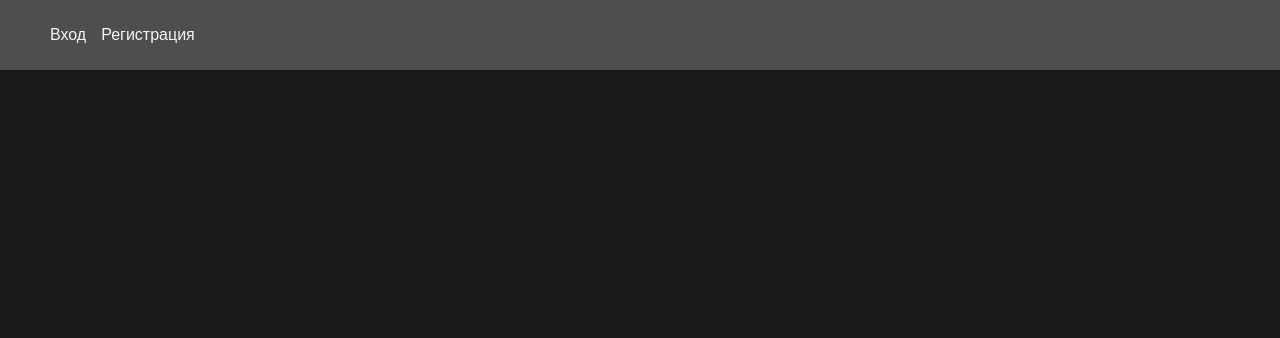
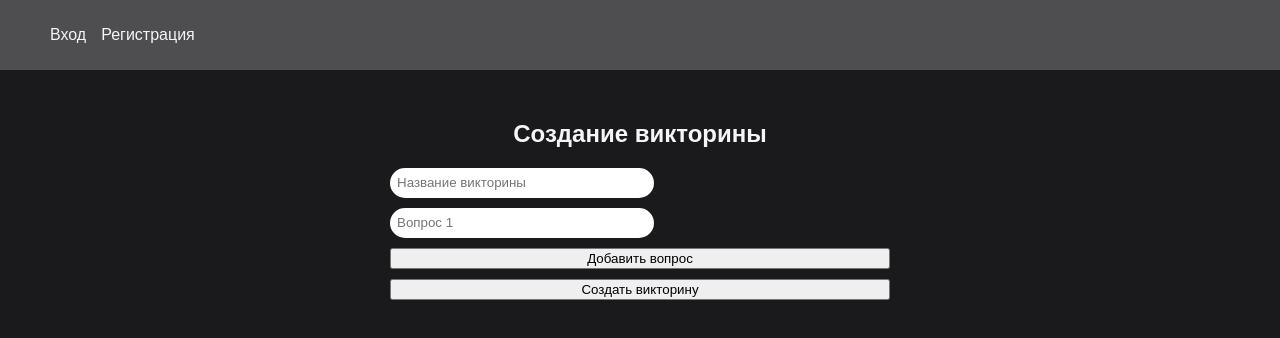
Before and after one commit to spitegod/quizz-world, a React (Create React App) app: page /create-quiz in a window 1280 px wide. Before the commit this address had no page. Shown: the top 338 px of the page. Built offline with nearby package versions, Linux system fonts and the light colour scheme.

Commit message:
A simple quiz creation page has been created

```diff
--- a/src/App.js
+++ b/src/App.js
@@ -4,6 +4,7 @@ import { BrowserRouter as Router, Routes, Route, Link } from "react-router-dom";
 import Login from "./components/Login";
 import Register from "./components/Register";
 import Home from "./pages/Home";
+import CreateQuiz from './pages/CreateQuiz';
 
 function App() {
   return (
@@ -20,6 +21,7 @@ function App() {
           <Route path="/" element={<Home />} />
           <Route path="/login" element={<Login />} />
           <Route path="/register" element={<Register />} />
+          <Route path="/create-quiz" element={<CreateQuiz />} />
         </Routes>
       </div>
     </Router>
--- /dev/null
+++ b/src/pages/CreateQuiz.js
@@ -0,0 +1,55 @@
+import React, {useState} from "react";
+
+
+function CreateQuiz() {
+    const [title, setTitle] = useState("");
+    const [questions, setQuestions] = useState([""]);
+
+    const handleQuestionChange = (index, value) => {
+        const newQuestions = [...questions];
+        newQuestions[index] = value;
+        setQuestions(newQuestions);
+    };
+
+    const addQuestion = () => {
+        setQuestions([...questions, ""]);
+    };
+
+    const handleSubmit = (e) => {
+        e.preventDefault();
+        localStorage.setItem("currentQuiz", JSON.stringify(quiz));
+
+        alert("Викторина создана и сохранена!");
+        setTitle("");
+        setQuestions([""]);
+    };
+
+    return (
+        <div style={{ maxWidth: "500px", margin: "50px auto", textAlign: "center" }}>
+            <h2>Создание викторины</h2>
+            <form onSubmit={handleSubmit}>
+                <input
+                  type="text"
+                  placeholder="Название викторины"
+                  value={title}
+                  onChange={(e) => setTitle(e.target.value)}
+                  required
+                />
+                {questions.map((q, i) => (
+                    <input
+                      key={i}
+                      type="text"
+                      placeholder={`Вопрос ${i + 1}`}
+                      value={q}
+                      onChange={(e) => handleQuestionChange(i, e.target.value)}
+                      required
+                    />
+                ))}
+                <button type="button" onClick={addQuestion}>Добавить вопрос</button>
+                <button type="submit">Создать викторину</button>
+            </form>
+        </div>
+    )
+};
+
+export default CreateQuiz;
--- a/src/pages/Home.js
+++ b/src/pages/Home.js
@@ -1,5 +1,6 @@
 import React, {useEffect, useState} from "react";
 import { useNavigate } from "react-router-dom";
+import { Link } from "react-router-dom";
 
 
 function Home() {
@@ -26,6 +27,9 @@ function Home() {
         <div>
             <h1>Добро пожаловать, {user.email}!</h1>
             <p>Здесь будут викторины</p>
+            <Link to="/create-quiz">
+                <button>Создать викторину</button>
+            </Link>
             <button onClick={handleLogout}>Выйти</button>
         </div>
     )
```
